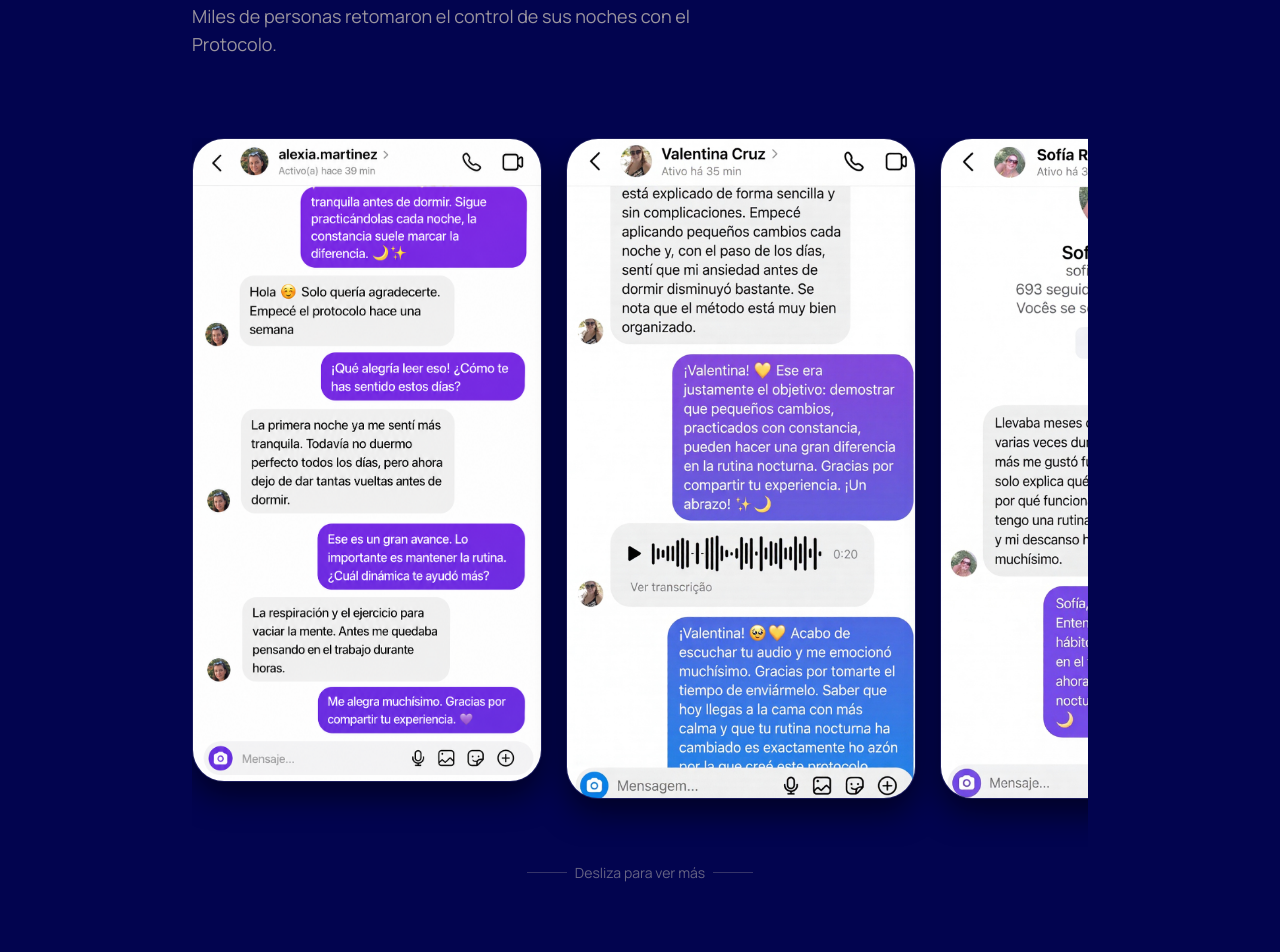
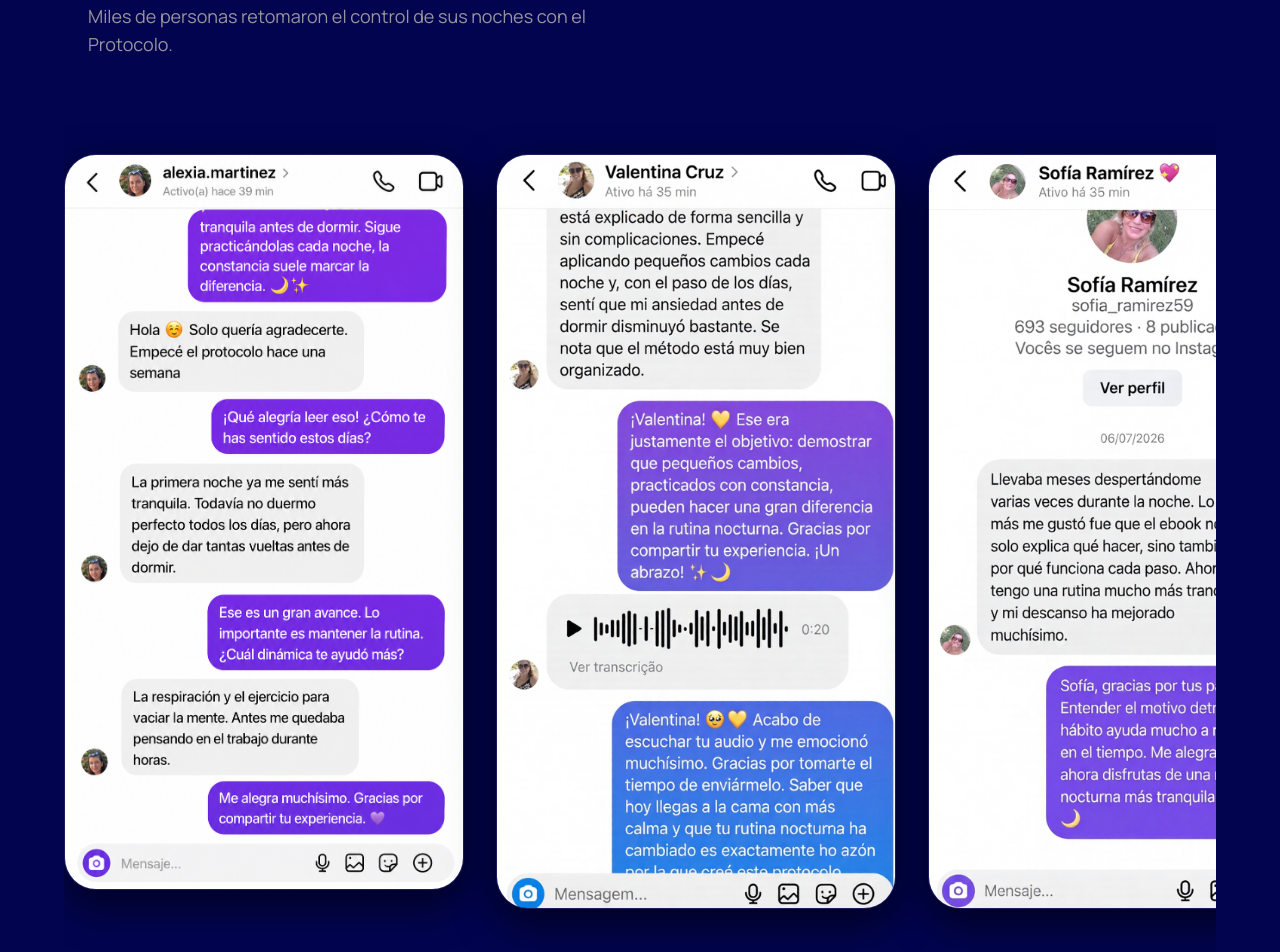
Before and after one commit to marwin072/vsl-protocolo-insonia-latam, a React (Vite) app: page / in a window 1280 px wide. Shown: the part 10220-11172 px from the top of the page. Built offline with nearby package versions, Linux system fonts and the light colour scheme; no server answers; a web font is replaced by a local one.

Commit message:
feat(social-proof): upgrade to Framer Motion drag carousel with scale on hover

```diff
--- a/src/components/sections/SocialProof.tsx
+++ b/src/components/sections/SocialProof.tsx
@@ -1,3 +1,4 @@
+import { useRef, useEffect, useState } from 'react';
 import { motion } from 'framer-motion';
 import { Star } from '@phosphor-icons/react';
 
@@ -9,10 +10,28 @@ const socialProofs = [
 ];
 
 export const SocialProof = () => {
+  const carouselRef = useRef<HTMLDivElement>(null);
+  const [width, setWidth] = useState(0);
+
+  useEffect(() => {
+    const updateWidth = () => {
+      if (carouselRef.current) {
+        setWidth(carouselRef.current.scrollWidth - carouselRef.current.offsetWidth);
+      }
+    };
+
+    updateWidth();
+    window.addEventListener("resize", updateWidth);
+
+    // Pequeno delay para garantir que as imagens carregaram e o scrollWidth é real
+    setTimeout(updateWidth, 500);
+
+    return () => window.removeEventListener("resize", updateWidth);
+  }, []);
+
   return (
-    <section className="py-32 px-6 relative bg-brand-primary z-10">
-      <div className="max-w-4xl mx-auto">
-        <div className="mb-20">
+    <section className="py-32 px-0 relative bg-brand-primary z-10 overflow-hidden">
+      <div className="max-w-6xl mx-auto px-6 mb-16">
         <motion.div
           initial={{ opacity: 0, y: 20 }}
           whileInView={{ opacity: 1, y: 0 }}
@@ -28,14 +47,16 @@ export const SocialProof = () => {
         </motion.div>
       </div>
 
-        <div className="relative w-full max-w-5xl mx-auto -mx-6 px-6 md:mx-auto md:px-0">
-          <div className="flex overflow-x-auto gap-6 pb-12 snap-x snap-mandatory hide-scrollbar" style={{ scrollbarWidth: 'none', msOverflowStyle: 'none' }}>
-            <style>{`
-              .hide-scrollbar::-webkit-scrollbar {
-                display: none;
-              }
-            `}</style>
-
+      {/* Carrossel Drag - Framer Motion */}
+      <div className="max-w-[100vw] mx-auto pl-6 md:pl-0 md:max-w-6xl overflow-visible">
+        <motion.div ref={carouselRef} className="w-full cursor-grab active:cursor-grabbing overflow-hidden">
+          <motion.div
+            drag="x"
+            dragConstraints={{ right: 0, left: -width }}
+            dragElastic={0.1}
+            dragTransition={{ bounceStiffness: 600, bounceDamping: 20 }}
+            className="flex gap-6 md:gap-8 touch-pan-y w-max pb-16 pt-8 pr-6"
+          >
             {socialProofs.map((img, index) => (
               <motion.div
                 key={index}
@@ -43,26 +64,27 @@ export const SocialProof = () => {
                 whileInView={{ opacity: 1, scale: 1 }}
                 viewport={{ once: true, margin: "-50px" }}
                 transition={{ duration: 0.5, delay: index * 0.1 }}
-                className="snap-center shrink-0 w-[85vw] max-w-[320px] md:max-w-[350px] relative group"
+                whileHover={{ scale: 1.05 }}
+                className="shrink-0 w-[75vw] max-w-[320px] md:max-w-[400px] relative group"
               >
-                {/* Glow Effect on Hover */}
-                <div className="absolute -inset-1 bg-gradient-to-tr from-brand-accent/30 to-transparent blur-lg rounded-3xl opacity-0 group-hover:opacity-100 transition-opacity duration-500"></div>
+                {/* Glow Effect on Hover/Drag */}
+                <div className="absolute -inset-1 bg-gradient-to-tr from-brand-accent/30 to-transparent blur-xl rounded-3xl opacity-0 group-hover:opacity-100 transition-opacity duration-700"></div>
 
                 <img
                   src={img}
                   alt={`Testimonio ${index + 1}`}
-                  className="w-full h-auto object-cover rounded-[2rem] shadow-[0_15px_30px_rgba(0,0,0,0.5)] border border-brand-secondary/10 relative z-10 hover:-translate-y-2 transition-transform duration-500"
+                  className="w-full h-auto object-cover rounded-[2rem] shadow-[0_15px_40px_rgba(0,0,0,0.6)] border border-brand-secondary/10 relative z-10 pointer-events-none"
                 />
               </motion.div>
             ))}
-          </div>
+          </motion.div>
+        </motion.div>
 
-          {/* Indicadores Visuais de Scroll */}
-          <div className="flex justify-center items-center gap-2 mt-4 text-brand-secondary/40 text-sm">
-            <span className="w-10 h-[1px] bg-brand-secondary/20"></span>
-            <span>Desliza para ver más</span>
-            <span className="w-10 h-[1px] bg-brand-secondary/20"></span>
-          </div>
+        {/* Indicadores Visuais de Interação */}
+        <div className="flex justify-center items-center gap-3 mt-4 text-brand-secondary/40 text-sm tracking-widest uppercase font-bold">
+          <span className="w-8 md:w-16 h-[1px] bg-brand-secondary/20"></span>
+          <span>Arrastra para explorar</span>
+          <span className="w-8 md:w-16 h-[1px] bg-brand-secondary/20"></span>
         </div>
       </div>
     </section>
```
Lines whose indentation alone changed are shown as unchanged.
